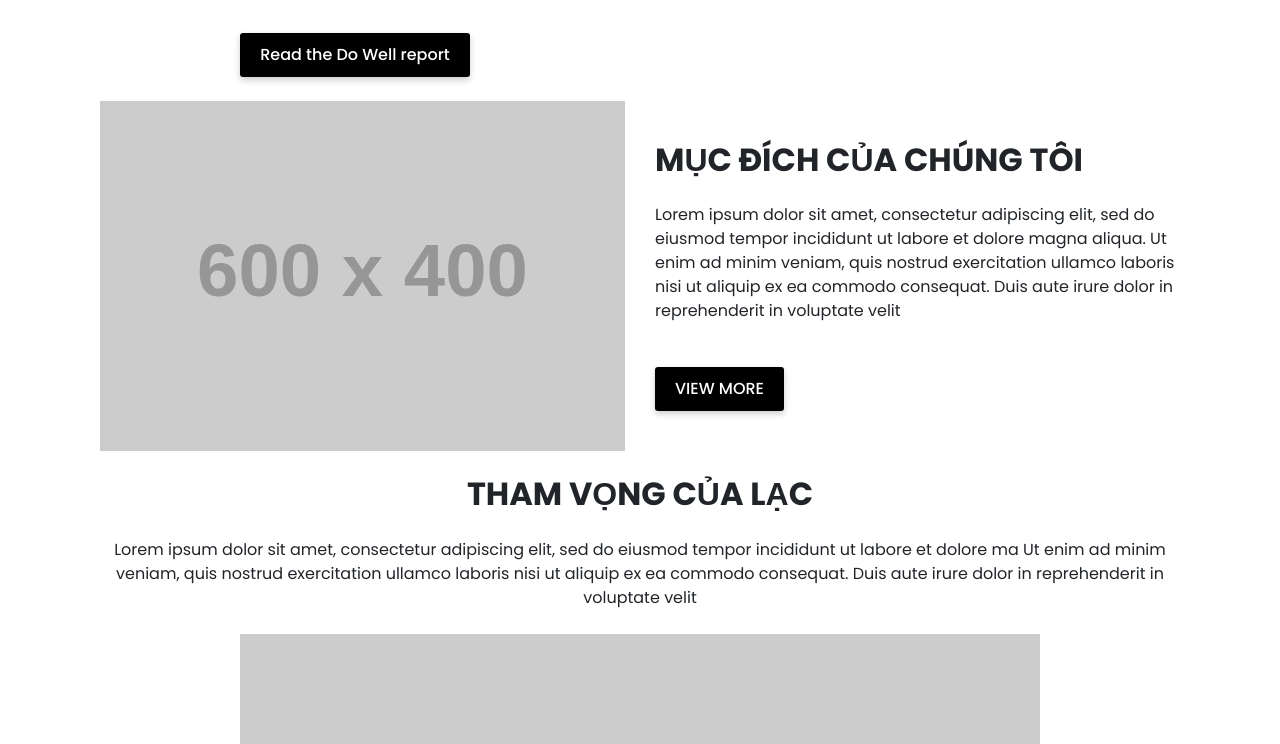
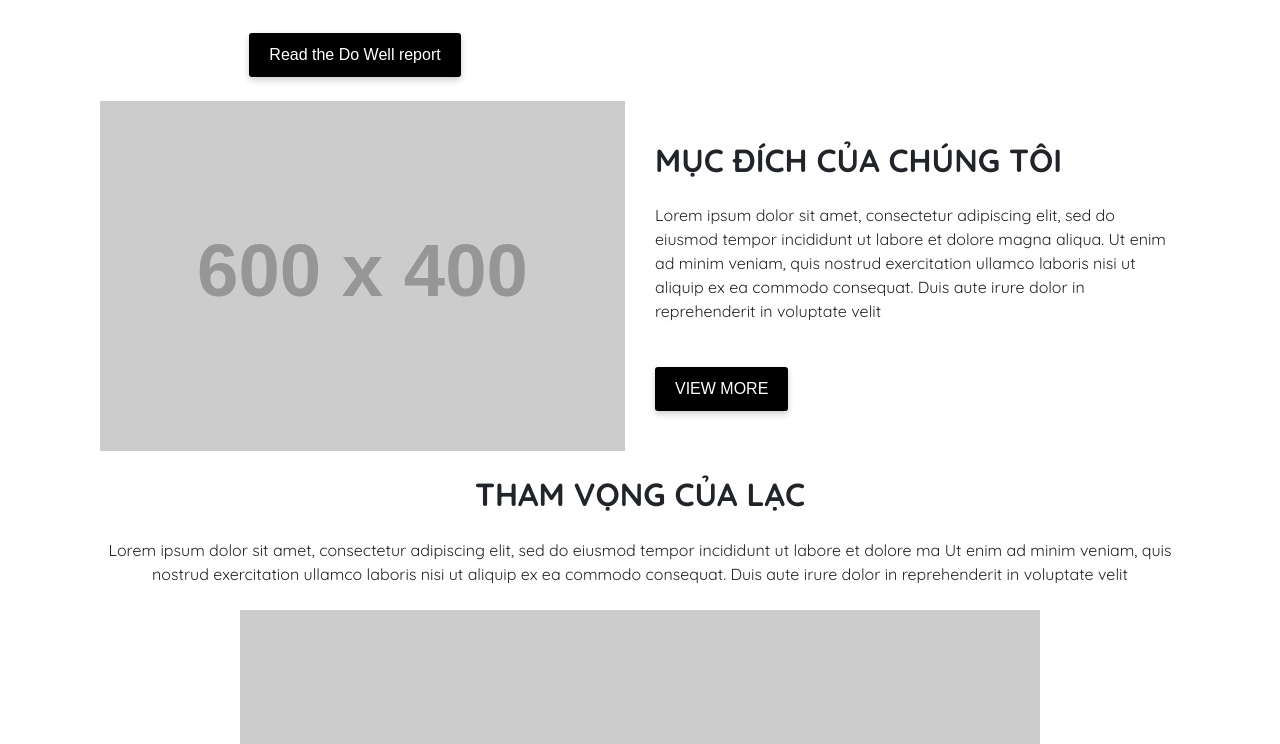
Before and after one commit to Letankim/Lac_FE, a plain HTML site: page index.html in a window 1280 px wide. Shown: the part 946-1690 px from the top of the page. Drawn offline with nearby package versions, Linux system fonts and the light colour scheme; placeholder pictures from the web are drawn by us.

Commit message:
Add commit

```diff
--- a/css/styles.css
+++ b/css/styles.css
@@ -1,6 +1,6 @@
-@import url('https://fonts.googleapis.com/css2?family=Poppins:wght@300;400;500;600;700&display=swap');
+@import url('https://fonts.googleapis.com/css2?family=Quicksand:wght@300..700&display=swap');
 body {
-    font-family: 'Poppins', sans-serif;
+    font-family: 'Quicksand', sans-serif;
 }
 
 
```
